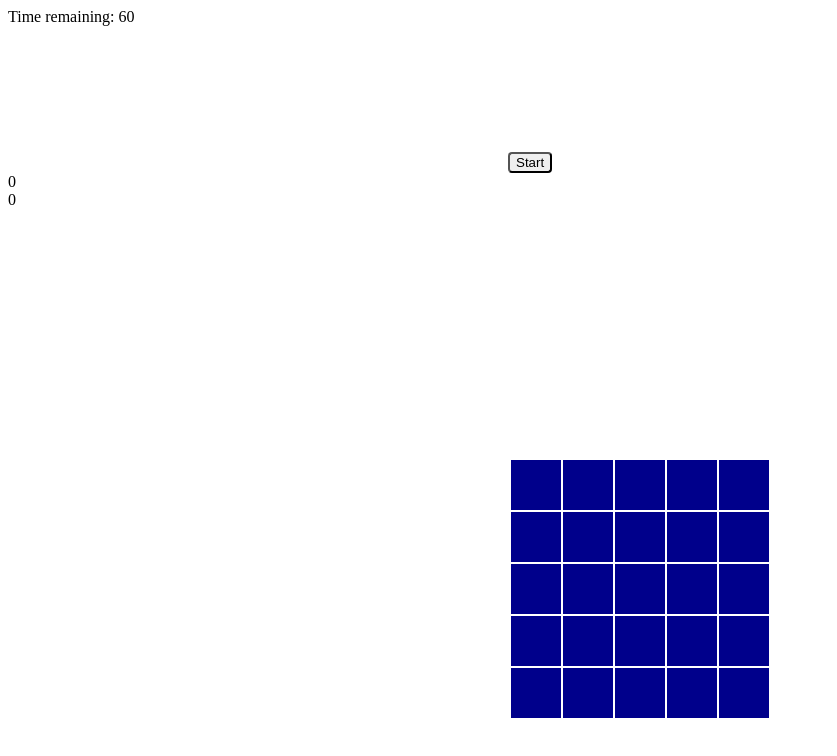
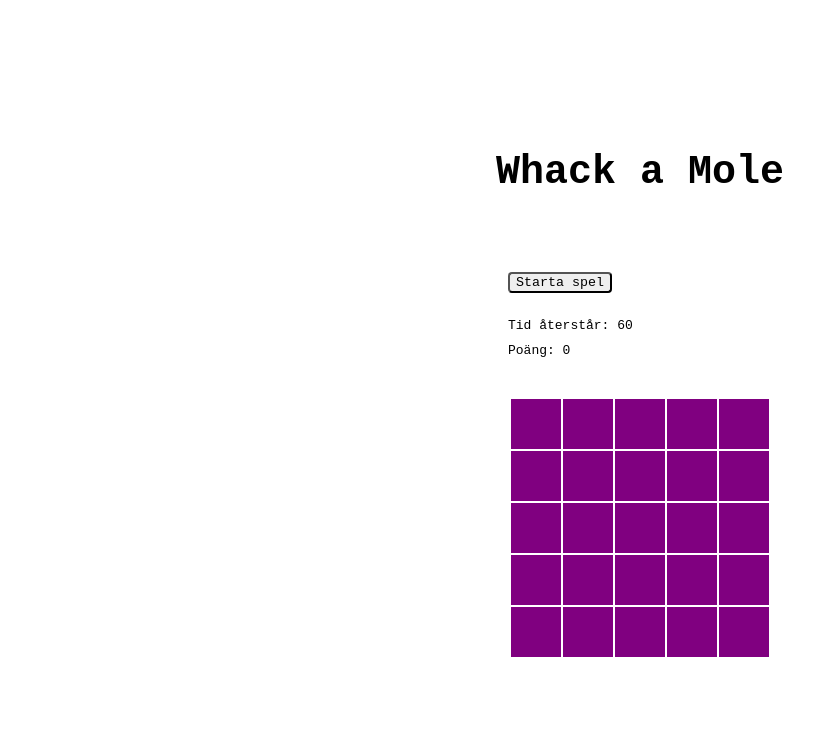
Before and after one commit to TKprinz/Whack-a-Mole, an Angular app: page / in a window 1280 px wide. Shown: the top 756 px of the page, without its empty margins (0-837 px from the left). Built offline with nearby package versions, Linux system fonts and the light colour scheme.

Commit message:
Added more CSS and corrected some in HTML.

```diff
--- a/src/app/gameview/gameview.component.css
+++ b/src/app/gameview/gameview.component.css
@@ -1,14 +1,22 @@
+.rubrik {
+  font-family: monospace;
+  justify-content: center;
+  display: flex;
+  margin-top: 150px;
+  font-size: 40px;
+}
+
 .gameview {
   display: flex;
   flex-wrap: wrap;
   justify-content: center;
-  margin-top: 250px;
+  margin-top: 40px;
 }
 
 .box {
   width: 50px;
   height: 50px;
-  background-color: darkblue;
+  background-color: purple;
   border: 1px solid white;
 }
 .box img {
@@ -26,5 +34,18 @@
 .startBtn {
   border-radius: 4px;
   margin-left: 500px;
-  margin-top: 10%;
+  margin-top: 50px;
+  margin-bottom: 25px;
+  font-family: monospace;
 }
+
+.score {
+  margin-left: 500px;
+  font-family: monospace;
+  margin-top: 10px;
+}
+
+.time {
+  margin-left: 500px;
+  font-family: monospace;
+}
--- a/src/app/gameview/gameview.component.html
+++ b/src/app/gameview/gameview.component.html
@@ -1,19 +1,17 @@
-<!-- visar tid som återstår i spelet med hjälp av en variabel från _gameLogic
-    service. -->
-<div>Time remaining: {{ _gameLogic.timeLeft }}</div>
+<h1 class="rubrik">Whack a Mole</h1>
 <!-- Knapp för att starta spelet. När knappen trycks på, anropas en funktion från _gameLogic service som startar spelet och sätter clockStarted till true, knappen är också inaktiverad när spelet redan har startat. -->
 <button
   class="startBtn"
   (click)="_gameLogic.startClock()"
   [disabled]="_gameLogic.clockStarted"
 >
-  Start
+  Starta spel
 </button>
 <!-- Tid som återstår i spelet i sekunder. -->
-<div>{{ _gameLogic.timeRemains }}</div>
+<div class="time">Tid återstår: {{ _gameLogic.timeLeft }}</div>
 <!-- Resultatet av spelet -->
-<div>{{ _gameLogic.result }}</div>
-<div class="board"></div>
+<div class="score">Poäng: {{ _gameLogic.result }}</div>
+<!-- Visar spelbrädan -->
 <div class="gameview">
   <!-- Loopar igenom varje rad i spelets spelplan, som hämtas från _gameLogic service. -->
   <div class="row" *ngFor="let row of _gameLogic.EventGrid; let i = index">
```
Also changed, not shown: src/app/img/img-mole.jpg (deleted).
